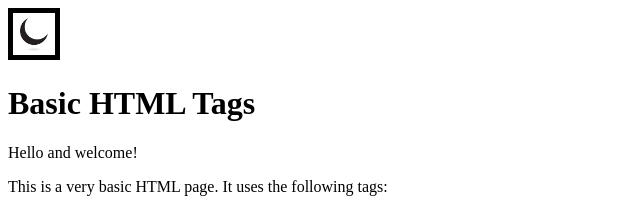
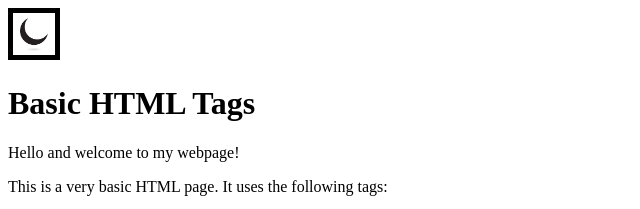
Before and after one commit to alim51/my_second_repository, a plain HTML site: page index.html in a window 1280 px wide. Shown: the top 209 px of the page, without its empty margins (0-640 px from the left). Drawn offline with Linux system fonts and the light colour scheme.

Commit message:
Updated index.html file

```diff
--- a/index.html
+++ b/index.html
@@ -7,7 +7,7 @@
 	<body>
 		<img src="crescent.jpg" alt="crescent" width="42" height="42" style="border:5px solid black">
 		<h1>Basic HTML Tags</h1>
-		<p>Hello and welcome!</p>
+		<p>Hello and welcome to my webpage!</p>
 		<p>This is a very basic HTML page. It uses the following tags:
 			<ol>
 				<li>&lt;html&gt; tag</li>
```
